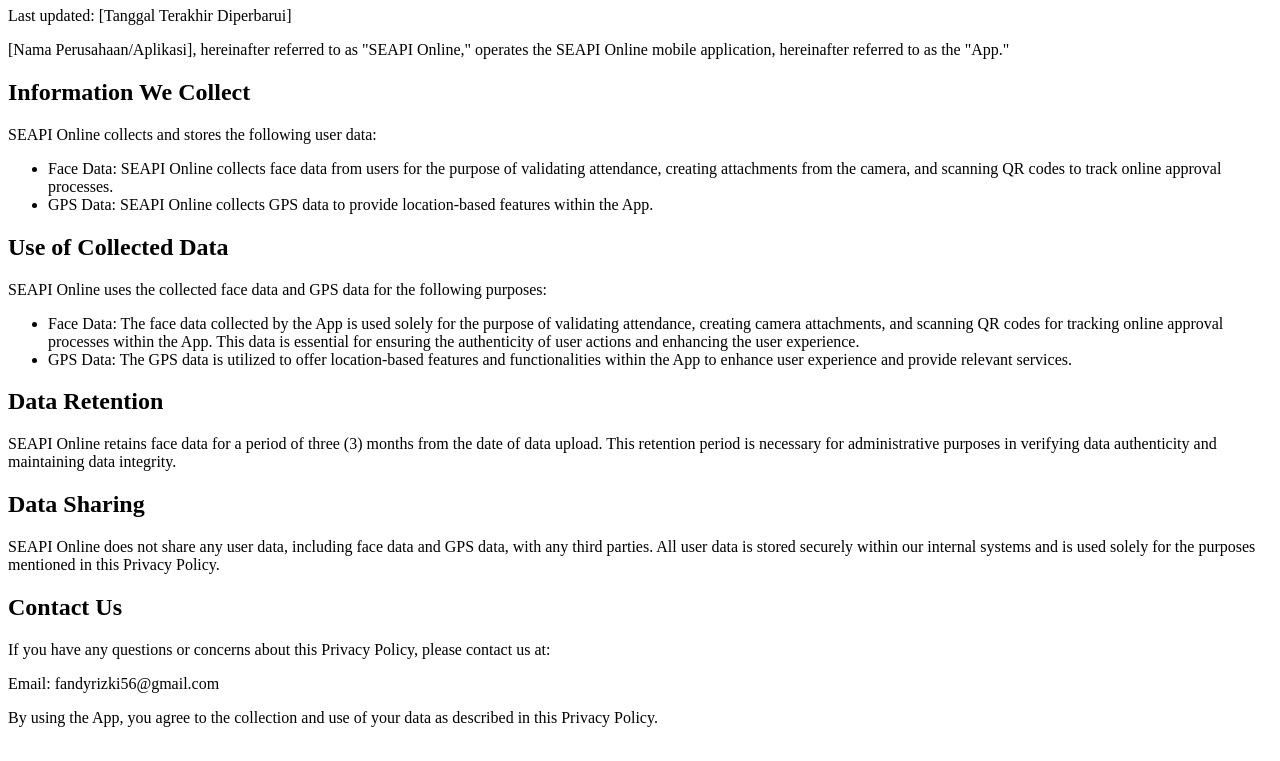
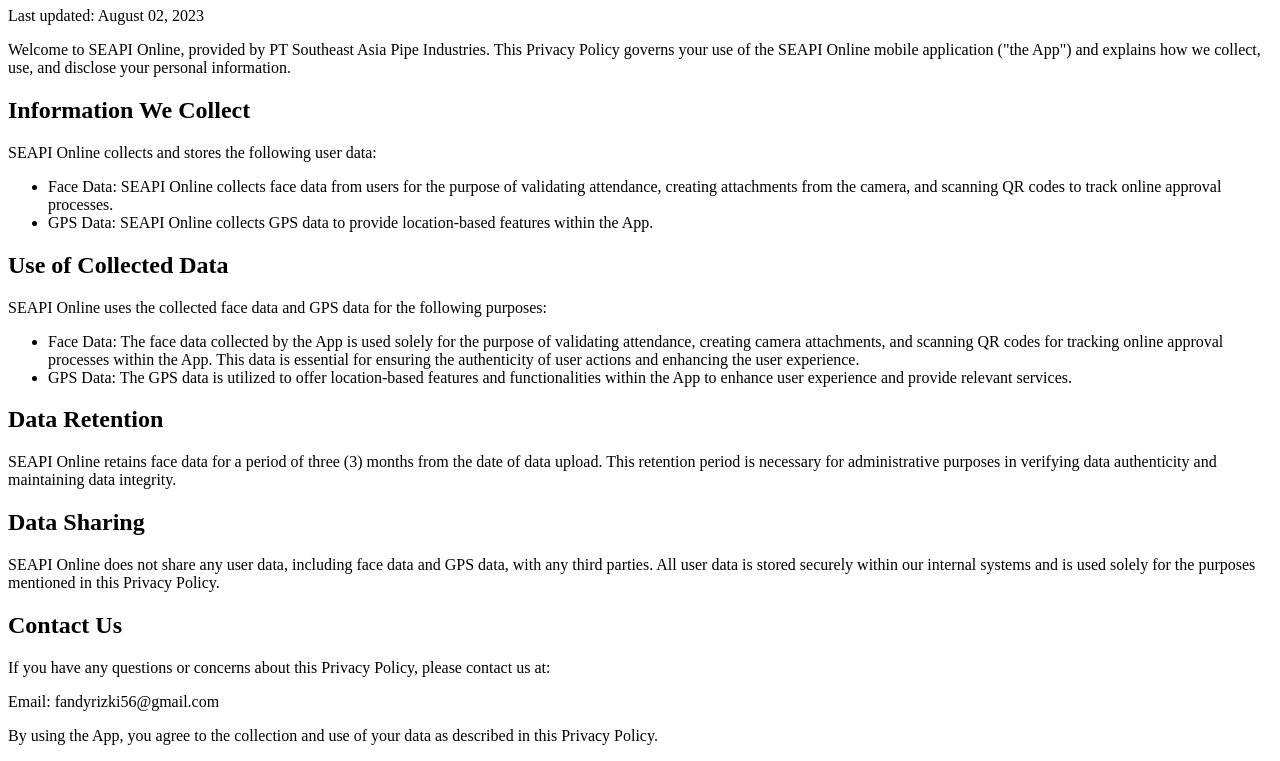
Before and after one commit to fdy56/seapi-online-privacy-policy, a plain HTML site: page index.html in a window 1280 px wide. Shown: the part 73-834 px from the top of the page. Drawn offline with Linux system fonts and the light colour scheme.

Commit message:
Update index.html

```diff
--- a/index.html
+++ b/index.html
@@ -6,9 +6,9 @@
 <body>
     <h1>Privacy Policy</h1>
 
-    <p>Last updated: [Tanggal Terakhir Diperbarui]</p>
+    <p>Last updated: August 02, 2023</p>
 
-    <p>[Nama Perusahaan/Aplikasi], hereinafter referred to as "SEAPI Online," operates the SEAPI Online mobile application, hereinafter referred to as the "App."</p>
+    <p>Welcome to SEAPI Online, provided by PT Southeast Asia Pipe Industries. This Privacy Policy governs your use of the SEAPI Online mobile application ("the App") and explains how we collect, use, and disclose your personal information.</p>
 
     <h2>Information We Collect</h2>
     <p>SEAPI Online collects and stores the following user data:</p>
```
